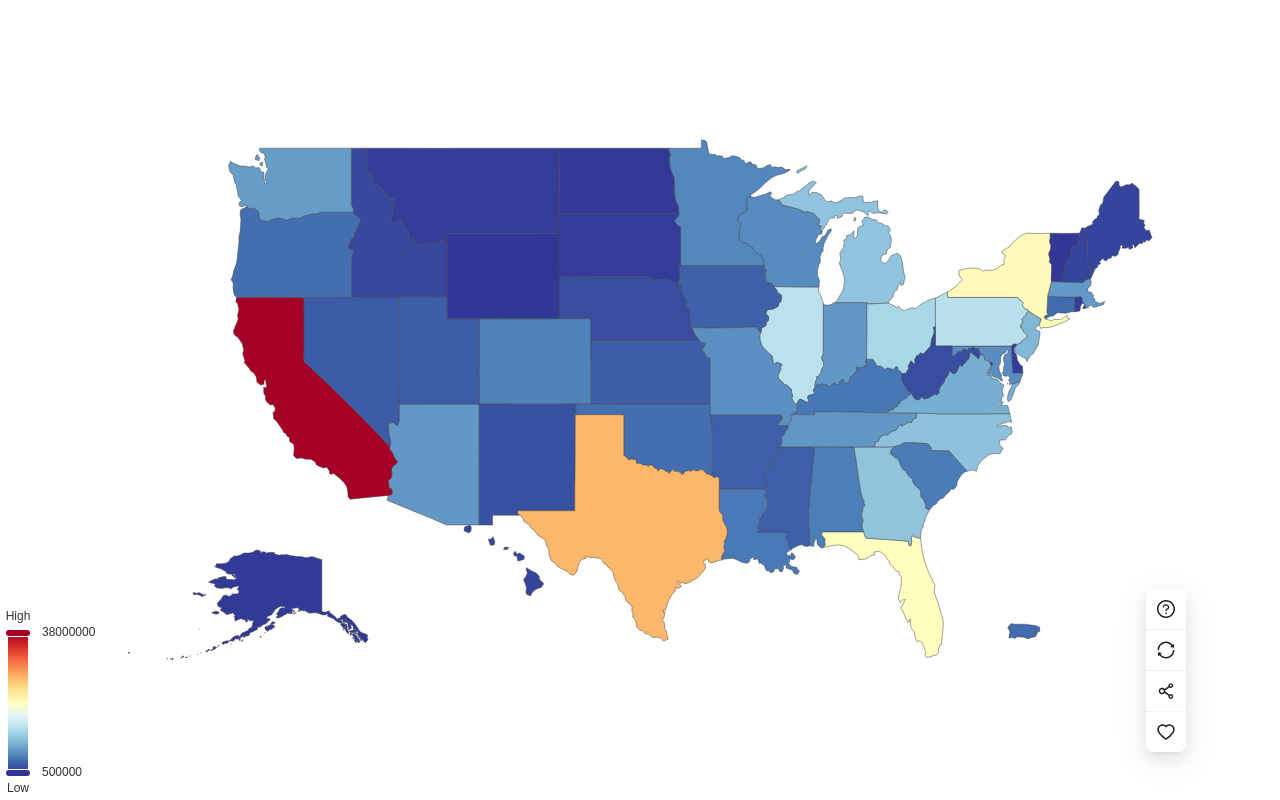
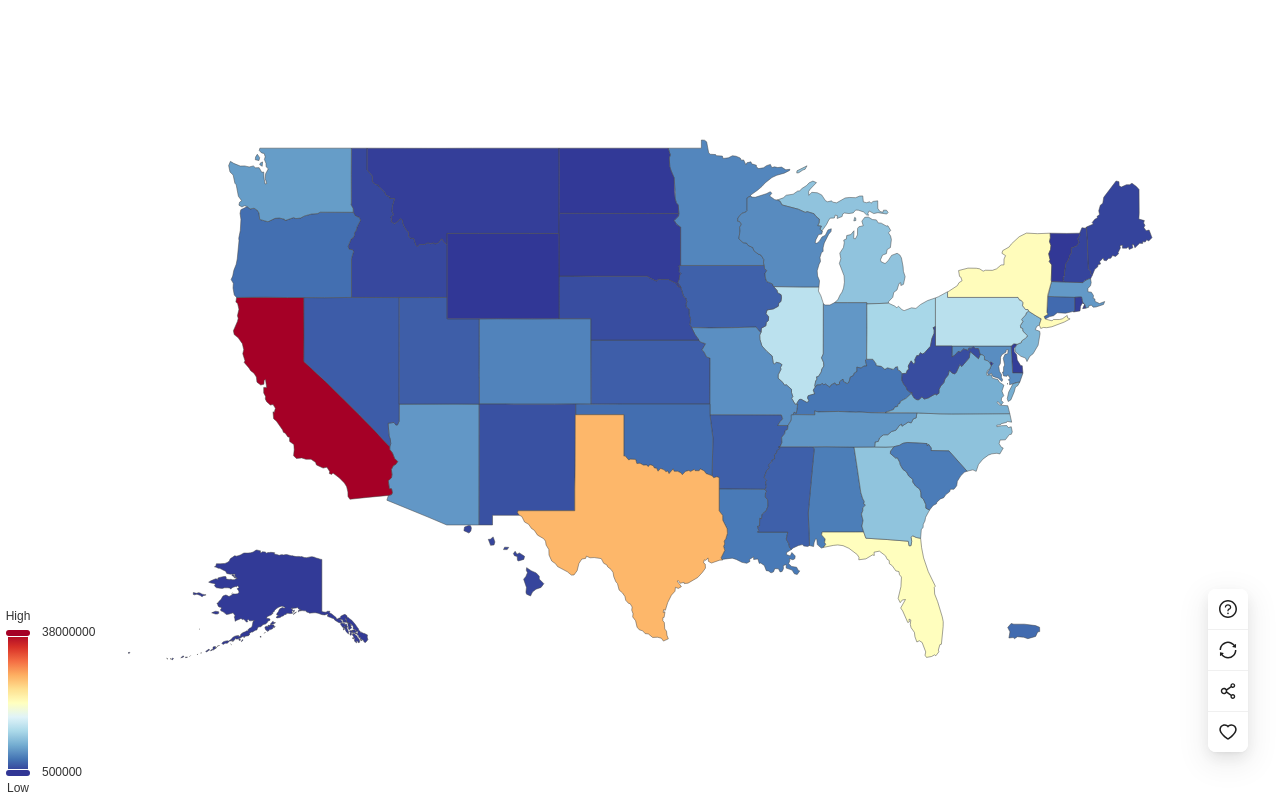
Before and after one commit to imlishiyuan/Tongliao-Universe, a Vue app: page / in a window 1280 px wide. Built offline with nearby package versions, Linux system fonts and the light colour scheme.

Commit message:
fea: 事件

```diff
--- a/components.d.ts
+++ b/components.d.ts
@@ -11,6 +11,8 @@ declare module 'vue' {
     ABackTop: typeof import('ant-design-vue/es')['BackTop']
     ACard: typeof import('ant-design-vue/es')['Card']
     ACardMeta: typeof import('ant-design-vue/es')['CardMeta']
+    AFloatButton: typeof import('ant-design-vue/es')['FloatButton']
+    AFloatButtonGroup: typeof import('ant-design-vue/es')['FloatButtonGroup']
     Card: typeof import('./src/components/Card.vue')['default']
     FloatButton: typeof import('./src/components/FloatButton.vue')['default']
     RouterLink: typeof import('vue-router')['RouterLink']
--- a/src/components/FloatButton.vue
+++ /dev/null
@@ -1,38 +0,0 @@
-<script lang="ts" setup>
-import {
-  QuestionCircleOutlined,
-  SyncOutlined,
-  ShareAltOutlined,
-  HeartOutlined
-} from '@ant-design/icons-vue';
-
-</script>
-
-<template>
-  <a-float-button-group shape="square" :style="{ right: '94px' }">
-    <!-- 关于  -->
-    <a-float-button>
-      <template #icon>
-        <QuestionCircleOutlined />
-      </template>
-    </a-float-button>
-    <!-- 同步  -->
-    <a-float-button>
-      <template #icon>
-        <SyncOutlined />
-      </template>
-    </a-float-button>
-    <!-- 分享  -->
-    <a-float-button>
-      <template #icon>
-        <ShareAltOutlined />
-      </template>
-    </a-float-button>
-    <!-- 关注  -->
-    <a-float-button>
-      <template #icon>
-        <HeartOutlined />
-      </template>
-    </a-float-button>
-  </a-float-button-group>
-</template>
--- a/src/views/HomeView.vue
+++ b/src/views/HomeView.vue
@@ -1,14 +1,63 @@
 <script setup lang="ts">
-import FloatButton from '@/components/FloatButton.vue';
 import MapView from './map/MapView.vue';
 import Card from '@/components/Card.vue';
+import {
+  QuestionCircleOutlined,
+  SyncOutlined,
+  ShareAltOutlined,
+  HeartOutlined
+} from '@ant-design/icons-vue';
+import { ref } from 'vue';
+
+const map = ref()
+
+function toAbout() {
+
+}
+function resize(){
+  map.value.mapResize()
+}
+
+function share() {
+
+}
+
+function follow() {
+
+}
+
 </script>
 
 <template>
   <div class="content">
-    <MapView></MapView>
+    <MapView ref="map"></MapView>
     <!-- <Card></Card> -->
-    <FloatButton></FloatButton>
+    <a-float-button-group shape="square" :style="{ right: '32px' }">
+      <!-- 关于  -->
+      <a-float-button @click="toAbout" tooltip="关于">
+        <template #icon>
+          <QuestionCircleOutlined />
+        </template>
+      </a-float-button>
+      <!-- 同步  -->
+      <a-float-button @click="resize" tooltip="重置地图">
+        <template #icon>
+          <SyncOutlined />
+        </template>
+      </a-float-button>
+      <!-- 分享  -->
+      <a-float-button @click="share" tooltip="分享">
+        <template #icon>
+          <ShareAltOutlined />
+        </template>
+      </a-float-button>
+      <!-- 关注  -->
+      <a-float-button @click="follow" tooltip="关注">
+        <template #icon>
+          <HeartOutlined />
+        </template>
+      </a-float-button>
+    </a-float-button-group>
   </div>
 </template>
 
--- a/src/views/map/MapView.vue
+++ b/src/views/map/MapView.vue
@@ -23,7 +23,6 @@ import { inject, onMounted } from 'vue';
 import type { Axios } from 'axios';
 import usaJson from '@/assets/USA.json'
 
-
 echarts.use([
     TitleComponent,
     ToolboxComponent,
@@ -43,14 +42,18 @@ type EChartsOption = echarts.ComposeOption<
     | MapSeriesOption
 >;
 
+let mapChart:any
+
+let option: EChartsOption
+
+
 onMounted(() => {
 
     const chartDom = document.getElementById('map')!
 
     resize()
 
-    const mapChart = echarts.init(chartDom);
-    let option: EChartsOption;
+    mapChart = echarts.init(chartDom);
 
     mapChart.showLoading();
 
@@ -182,11 +185,11 @@ onMounted(() => {
     };
 
     mapChart.setOption(option);
-    window.onresize = ()=>{
+
+    window.onresize = () => {
         resize()
         mapChart.resize()
-    }
-    mapChart.getDataURL()
+    };
 
     function resize(){
         chartDom.style.width = window.innerWidth+'px'
@@ -194,6 +197,19 @@ onMounted(() => {
     }
 
 })
+
+
+
+function mapResize(){
+    console.log('mapResize')
+    mapChart.setOption(option,true)
+}
+
+defineExpose({
+    mapResize,
+})
+
+
 
 
 </script>
```
Also changed, not shown: 1 other file (tests, documents, lock files or other folders).
